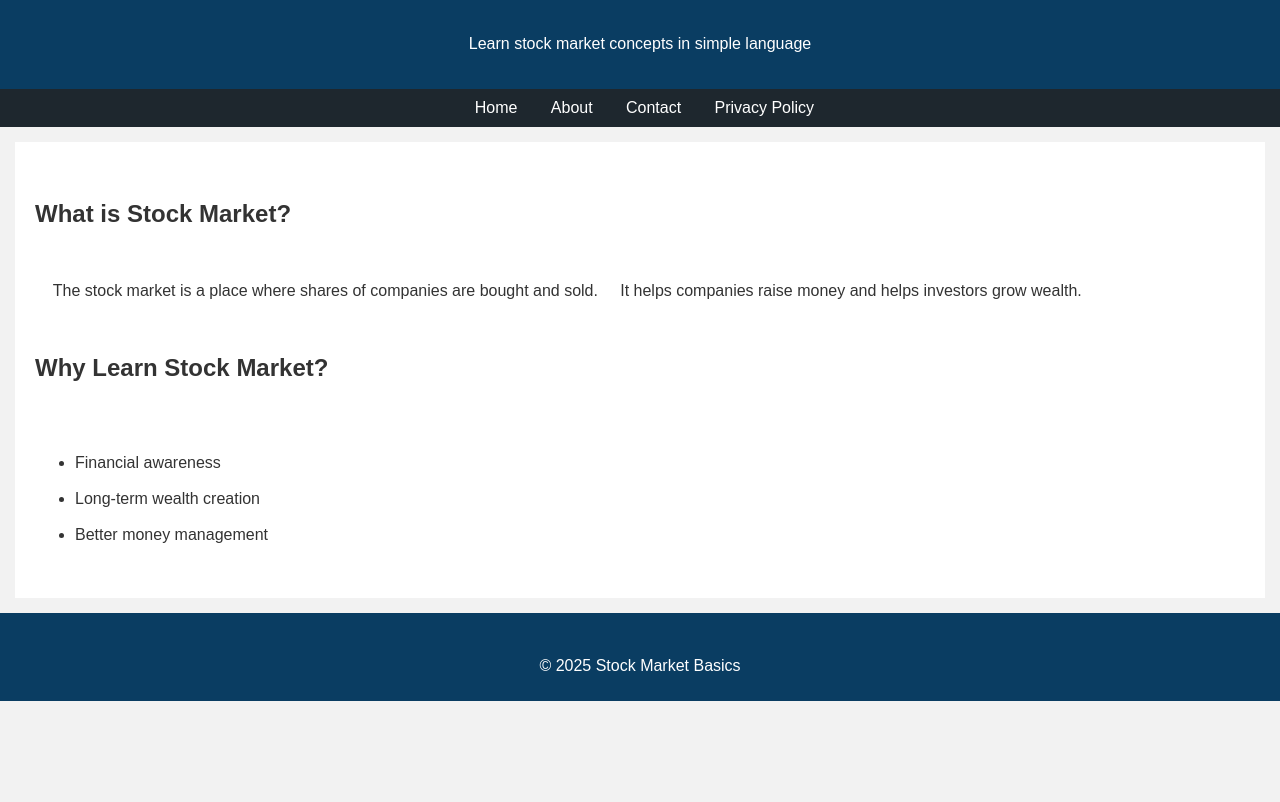
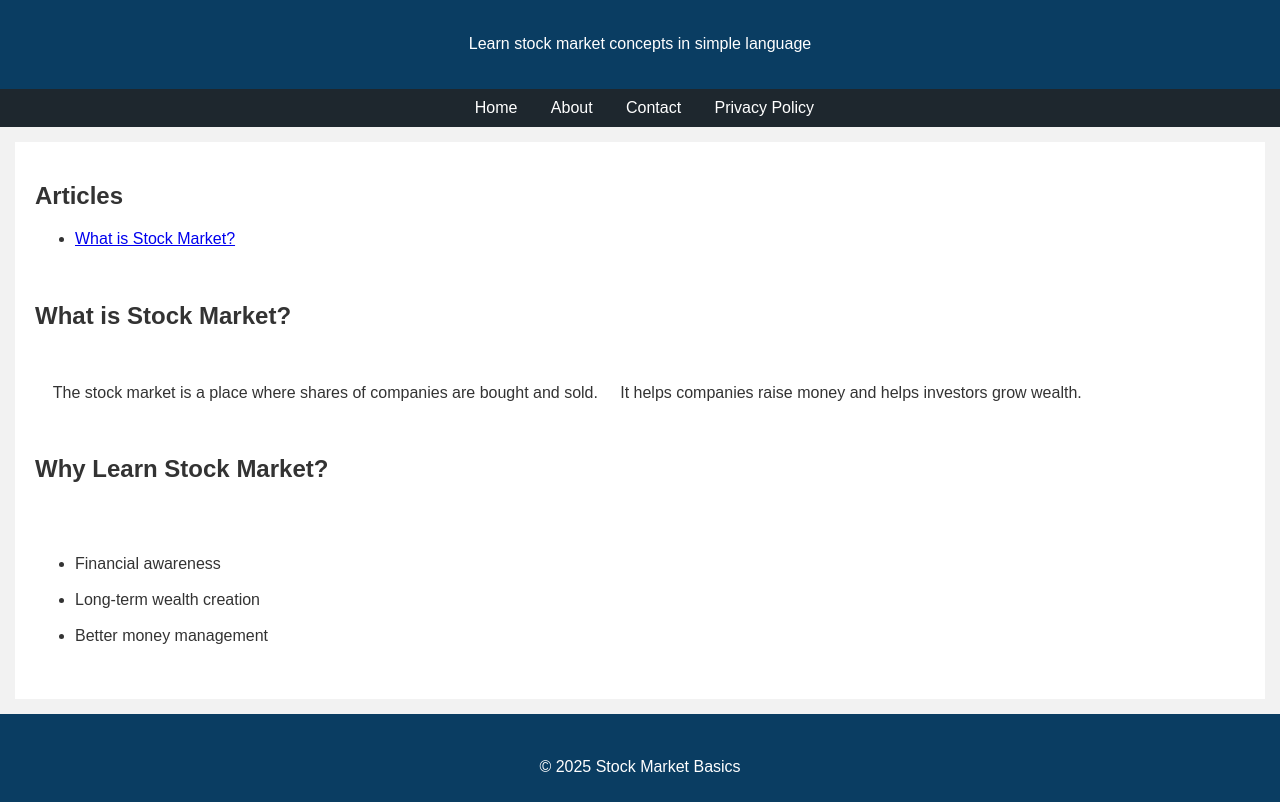
Before and after one commit to tanayrane59-commits/tanayrane59.github.io, a plain HTML site: page index.html in a window 1280 px wide. Shown: the part 135-937 px from the top of the page. Before the commit the page ends 836 px from the top, so only its background shows below. Drawn offline with Linux system fonts and the light colour scheme.

Commit message:
Update index.html

```diff
--- a/index.html
+++ b/index.html
@@ -22,6 +22,10 @@
 </nav>
 
 <section>
+  <h2>Articles</h2>
+<ul>
+  <li><a href="what-is-stock-market.html">What is Stock Market?</a></li>
+</ul>
   <h2>What is Stock Market?</h2>
   <p>
     The stock market is a place where shares of companies are bought and sold.
```
